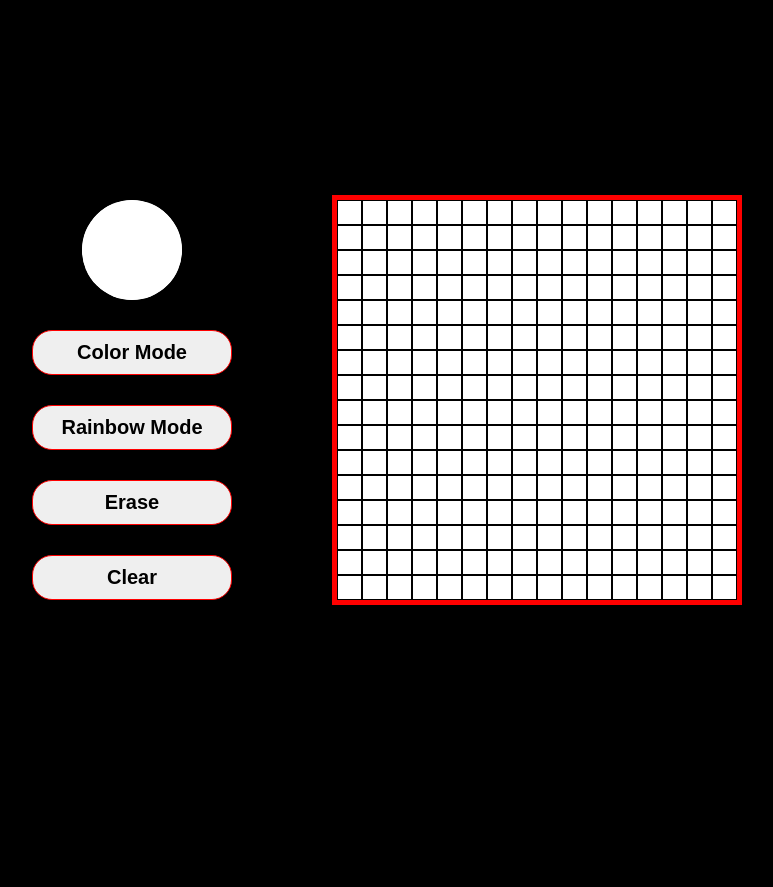
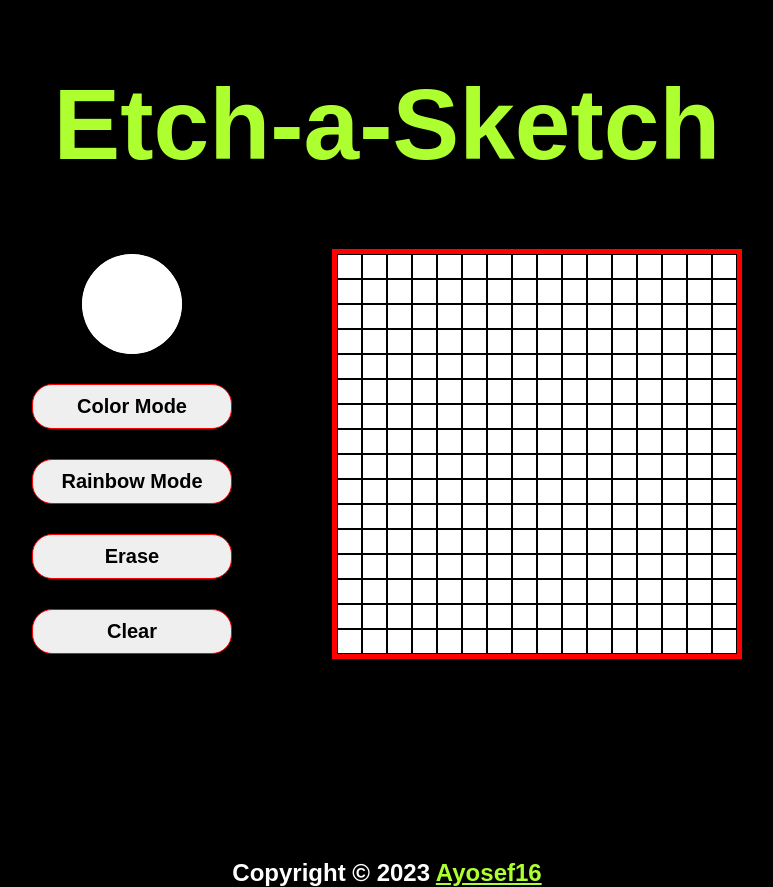
Before and after one commit to Ayosef16/etch-a-sketch, a plain HTML site: page index.html in a window 1280 px wide. Shown: the whole page, without its empty margins (253-1026 px from the left). Before the commit the page ends 800 px from the top, so only its background shows below. Drawn offline with Linux system fonts and the light colour scheme.

Commit message:
Add the footer section

```diff
--- a/index.css
+++ b/index.css
@@ -1,4 +1,8 @@
-body, html{
+html{
+    height: 100%;
+}
+
+body{
     background-color: black;
     margin: 0;
     padding: 0;
@@ -8,11 +12,22 @@ body, html{
     align-items: center;
     font-family: sans-serif;
     height: 100%;
-    flex: 1;
+
+}
+
+.container{
+    display: flex;
+    flex-direction: column;
+    justify-content: space-between;
+    height: 100%;
+}
+
+.bodycontainer{
+    display: flex;
     gap: 100px;
 }
 
-.container{
+.gridcontainer{
     border: 5px solid red;
     height: 400px;
     width: 400px;
@@ -76,3 +91,20 @@ button{
     width: 200px;
     border: 1px solid red;
 }
+
+.title{
+    color: greenyellow;
+    font-size: 50px;
+    font-weight: 700;
+}
+
+.footer{
+    color: white;
+    font-size: 24px;
+    font-weight: 900;
+    margin-top: 200px;
+}
+
+a{
+    color: greenyellow;
+}
--- a/index.html
+++ b/index.html
@@ -9,7 +9,11 @@
     <link rel="stylesheet" href="index.css">
 </head>
 <body>
-
+    <div class="container">
+        <div class="title">
+            <h1>Etch-a-Sketch</h1>
+        </div>
+        <div class="bodycontainer">
             <div class="btncontainer">
                 <input type="color" class="colorpick" value="#ffffff">
                 <button class="colorbtn">Color Mode</button>
@@ -17,7 +21,11 @@
                 <button class="erasebtn">Erase</button>
                 <button class="clearbtn">Clear</button>
             </div>
-
-    <div class="container"></div>
+            <div class="gridcontainer"></div>
+        </div>
+        <div class="footercontainer">
+            <div class="footer">Copyright © 2023 <a href="https://github.com/Ayosef16">Ayosef16</a></div>
+        </div>
+    </div>
 </body>
 </html>
--- a/index.js
+++ b/index.js
@@ -1,4 +1,4 @@
-const container = document.querySelector('.container');
+const gridcontainer = document.querySelector('.gridcontainer');
 const colorpick = document.querySelector('.colorpick');
 const colorbtn = document.querySelector('.colorbtn');
 const rainbowbtn = document.querySelector('.rainbowbtn');
@@ -14,7 +14,7 @@ function getGrid() {
             square.classList.add('square');
             row.appendChild(square);
         }
-        container.appendChild(row);
+        gridcontainer.appendChild(row);
     }
 }
 
```
Lines whose indentation alone changed are shown as unchanged.
